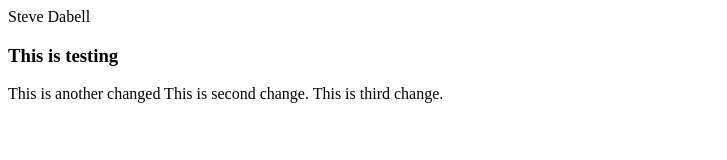
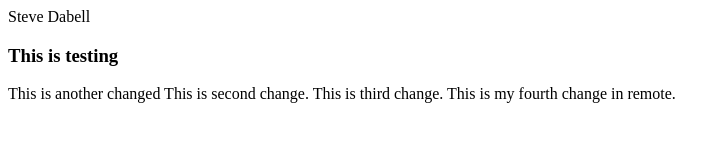
Before and after one commit to sani005/remote-ng2, a plain HTML site: page index.html in a window 1280 px wide. Shown: the whole page, without its empty margins (0-727 px from the left). Drawn offline with Linux system fonts and the light colour scheme.

Commit message:
this is my remote change

```diff
--- a/index.html
+++ b/index.html
@@ -23,5 +23,7 @@ This is second change.
 
 
 This is third change.
+
+This is my fourth change in remote.
 </body>
 </html>
```
